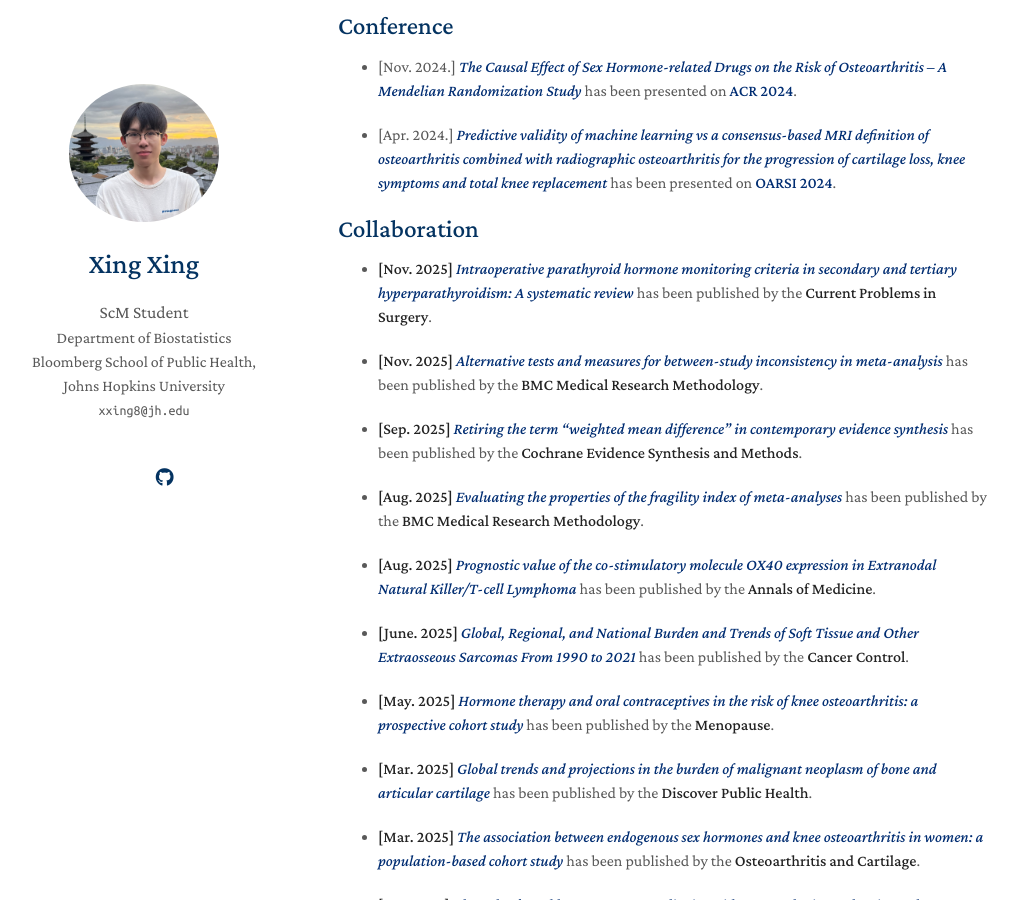
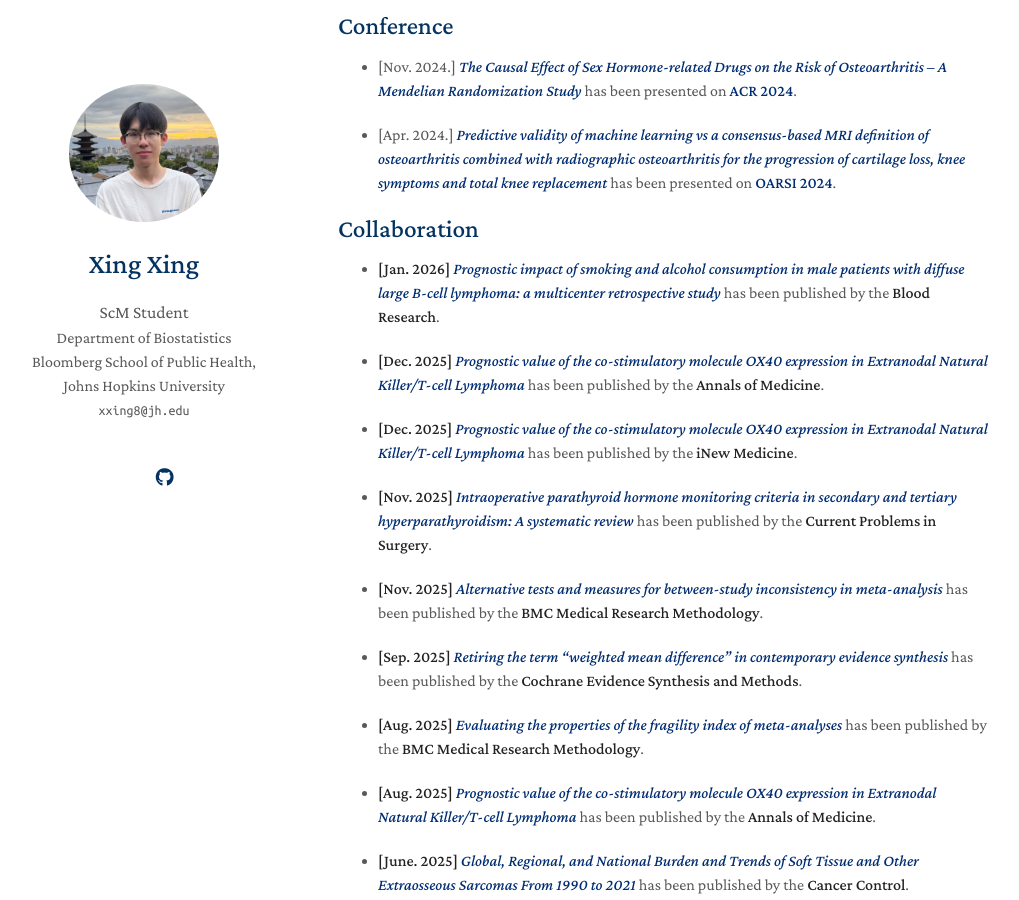
Before and after one commit to KevinXing3/kevinXing3.github.io, a Jekyll site: the page built from index.md, in a window 1280 px wide and 900 px high, scrolled down 2064 px. Shown: the whole window, without its empty margins (132-1151 px from the left). Built offline with Jekyll 4.4.1, drawn with Linux system fonts in a browser that asks for light colours; nearby versions of some CDN libraries; a style sheet for code colours, icons or effects is not loaded; our own code applies the rules of GitHub Pages for plain Markdown files.

Commit message:
Update index.md

```diff
--- a/index.md
+++ b/index.md
@@ -26,6 +26,12 @@ Outside of academia, I’m a dead hard fan of <a href="https://www.juventus.com/
 
 
 ## Collaboration
+- **[Jan. 2026]** <a href="https://link.springer.com/article/10.1007/s44313-025-00120-3" target="_blank" style="color:#002D72">*Prognostic impact of smoking and alcohol consumption in male patients with diffuse large B-cell lymphoma: a multicenter retrospective study*</a> has been published by the **Blood Research**.
+
+- **[Dec. 2025]** <a href="https://www.tandfonline.com/doi/full/10.1080/07853890.2025.2550583" target="_blank" style="color:#002D72">*Prognostic value of the co-stimulatory molecule OX40 expression in Extranodal Natural Killer/T-cell Lymphoma*</a> has been published by the **Annals of Medicine**.
+
+- **[Dec. 2025]** <a href="https://onlinelibrary.wiley.com/doi/full/10.1002/inm3.70008" target="_blank" style="color:#002D72">*Prognostic value of the co-stimulatory molecule OX40 expression in Extranodal Natural Killer/T-cell Lymphoma*</a> has been published by the **iNew Medicine**.
+
 - **[Nov. 2025]** <a href="https://www.sciencedirect.com/science/article/pii/S0011384025002163" target="_blank" style="color:#002D72">*Intraoperative parathyroid hormone monitoring criteria in secondary and tertiary hyperparathyroidism: A systematic review*</a> has been published by the **Current Problems in Surgery**.
 
 - **[Nov. 2025]** <a href="https://bmcmedresmethodol.biomedcentral.com/articles/10.1186/s12874-025-02719-7" target="_blank" style="color:#002D72">*Alternative tests and measures for between-study inconsistency in meta-analysis*</a> has been published by the **BMC Medical Research Methodology**.
```
